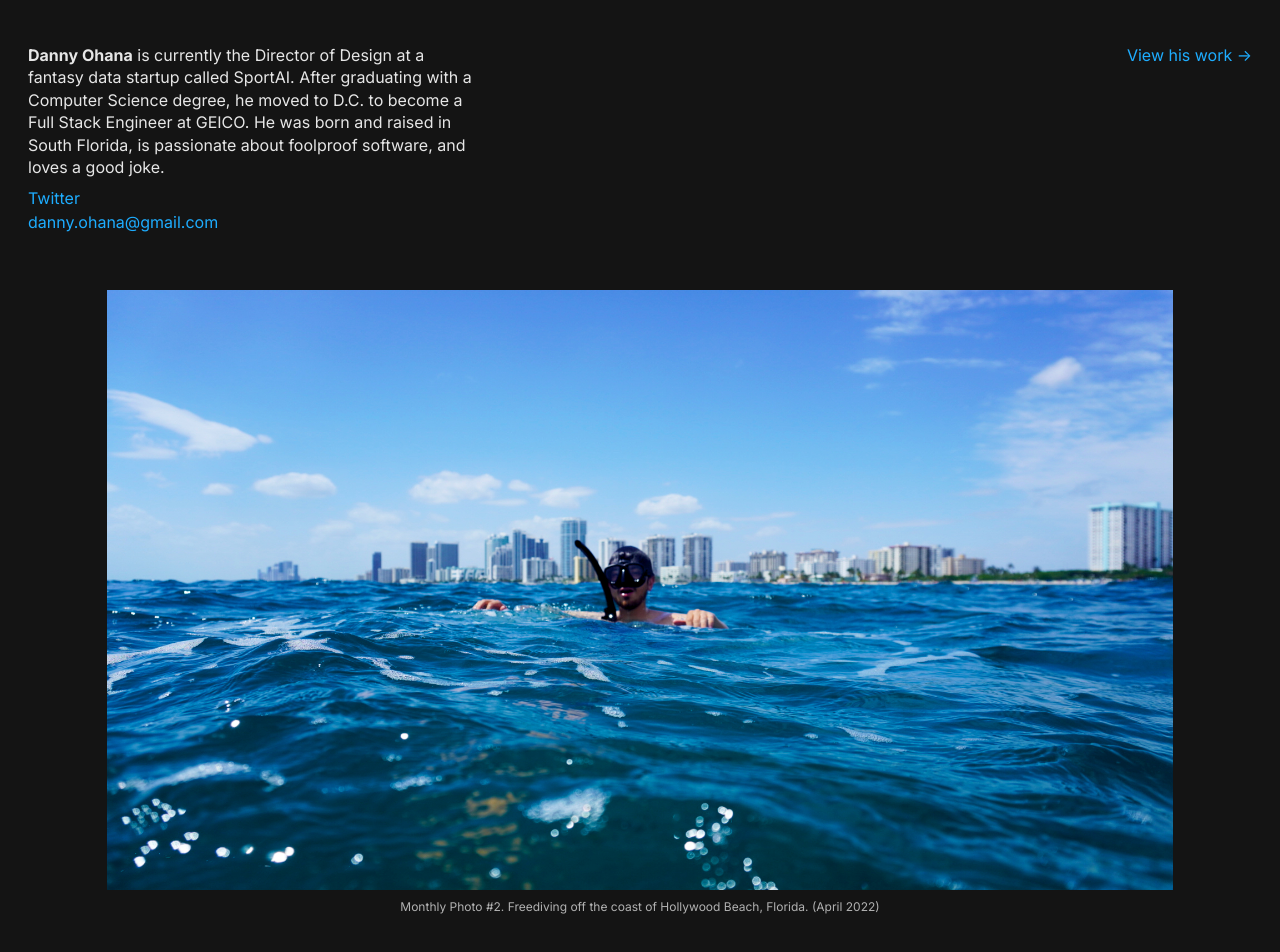
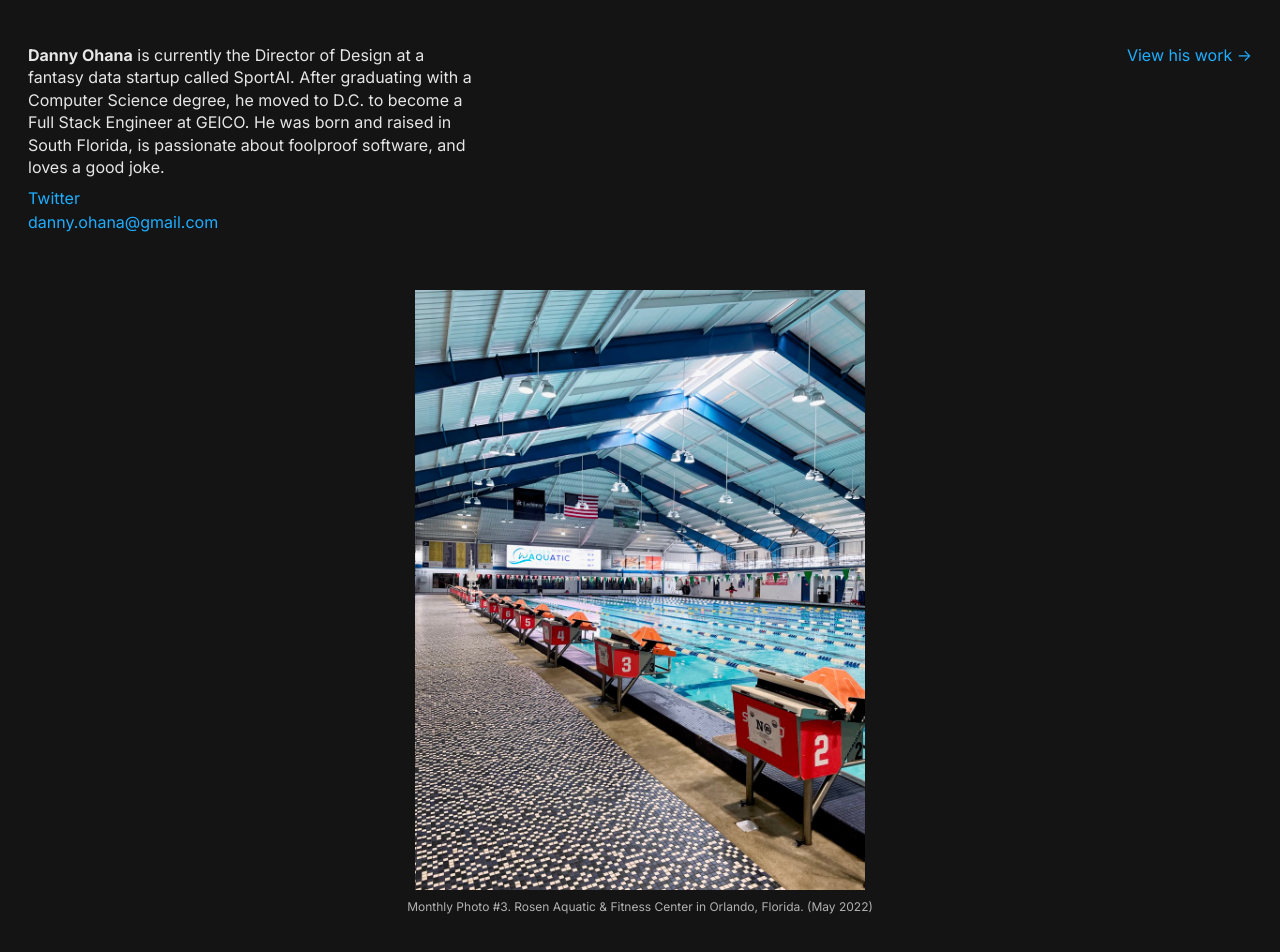
Before and after one commit to ohana23/corner-of-the-internet, a Next.js app: page / in a window 1280 px wide. Shown: the top 952 px of the page. Built offline with nearby package versions, Linux system fonts and the light colour scheme.

Commit message:
new photo

```diff
--- a/pages/index.js
+++ b/pages/index.js
@@ -1,6 +1,6 @@
 import Image from "next/image";
 import styles from "../styles.module.css";
-import monthlyPhoto from "../public/monthly-photo-2.jpg";
+import monthlyPhoto from "../public/monthly-photo-3.jpeg";
 
 function HomePage() {
   return (
@@ -52,8 +52,8 @@ function HomePage() {
           quality={100}
         />
         <figcaption className={styles.figureText}>
-          Monthly Photo #2. Freediving off the coast of Hollywood Beach,
-          Florida. (April 2022)
+          Monthly Photo #3. Rosen Aquatic & Fitness Center in Orlando, Florida.
+          (May 2022)
         </figcaption>
       </figure>
     </div>
```
Also changed, not shown: public/monthly-photo-3.jpeg (added).
